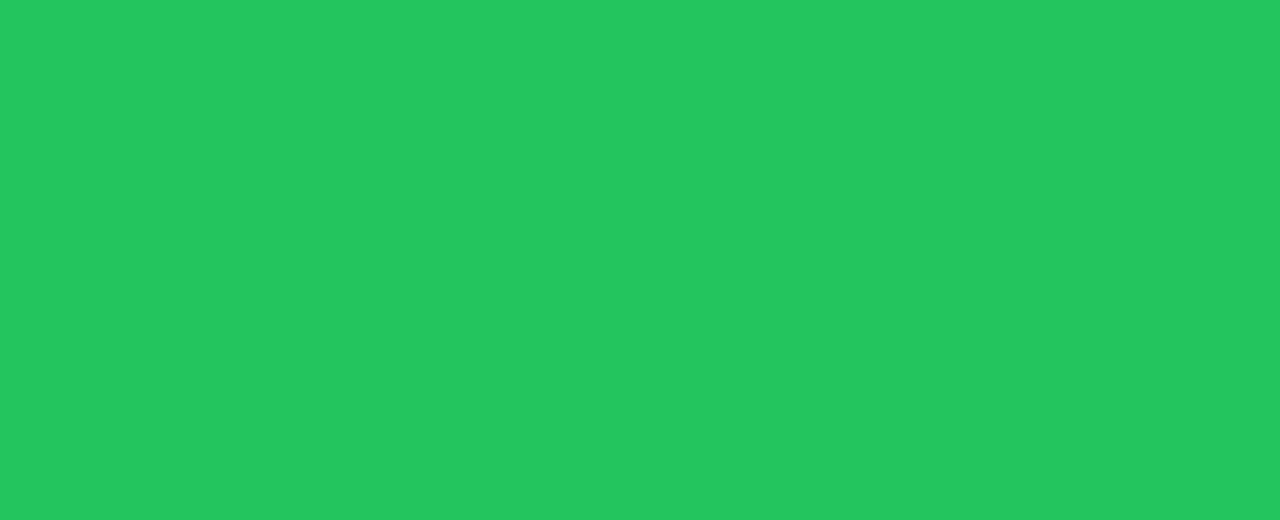
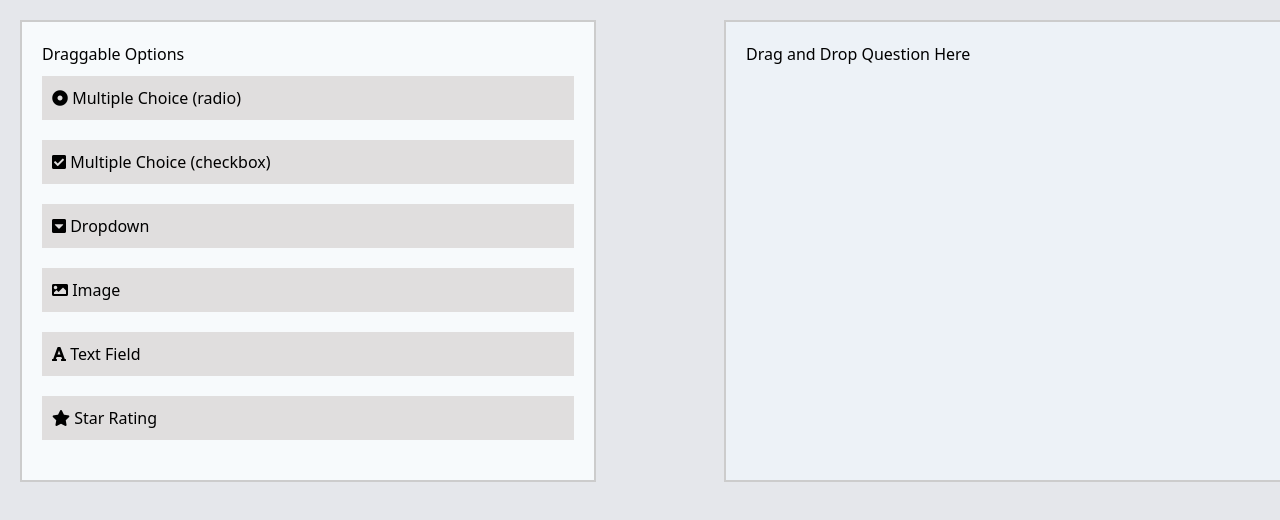
Before and after one commit to abdulkader789/google-form-drag-drop, a website: page index.html in a window 1280 px wide. Drawn offline with Linux system fonts and the light colour scheme.

Commit message:
added drag and drop div and script file

```diff
--- a/index.html
+++ b/index.html
@@ -6,10 +6,132 @@
     <meta name="viewport" content="width=device-width, initial-scale=1.0">
     <title>Document</title>
     <link href="./styles/output.css" rel="stylesheet" />
+    <link href="https://cdnjs.cloudflare.com/ajax/libs/font-awesome/5.15.4/css/all.min.css" rel="stylesheet">
+    <!-- Assuming you have Font Awesome included via CDN -->
+    <style>
+        .container {
+            display: flex;
+            justify-content: space-between;
+            margin: 20px;
+        }
+
+        .drag-container {
+            width: 45%;
+            padding: 20px;
+            border: 2px solid #ccc;
+            background-color: #f7fafc;
+            cursor: pointer;
+        }
+
+        .drag-container h2 {
+            margin-bottom: 10px;
+        }
+
+        .drop-container {
+            width: 45%;
+            padding: 20px;
+            border: 2px solid #ccc;
+            background-color: #edf2f7;
+        }
+
+        .option {
+            display: flex;
+            align-items: center;
+            margin-bottom: 10px;
+
+        }
+
+        .option i {
+            margin-right: 10px;
+        }
+
+        .draggable-option {
+            margin-bottom: 20px;
+            background-color: rgb(224, 222, 222);
+            padding: 10px;
+        }
+    </style>
 </head>
 
-<body class="bg-green-500">
+<body class="bg-gray-200">
+    <div class="container">
+        <div class="drag-container">
+            <h2>Draggable Options</h2>
+            <div class="draggable-option" draggable="true" data-choice="radio">
+                <i class="fas fa-dot-circle"></i>
+                <span>Multiple Choice (radio)</span>
+            </div>
+            <div class="draggable-option" draggable="true" data-choice="checkbox">
+                <i class="fas fa-check-square"></i>
+                <span>Multiple Choice (checkbox)</span>
+            </div>
+            <div class="draggable-option" draggable="true" data-choice="dropdown">
+                <i class="fas fa-caret-square-down"></i>
+                <span>Dropdown</span>
+            </div>
+            <div class="draggable-option" draggable="true" data-choice="image">
+                <i class="fas fa-image"></i>
+                <span>Image</span>
+            </div>
+            <div class="draggable-option" draggable="true" data-choice="text-field">
+                <i class="fas fa-font"></i>
+                <span>Text Field</span>
+            </div>
+            <div class="draggable-option" draggable="true" data-choice="star-rating">
+                <i class="fas fa-star"></i>
+                <span>Star Rating</span>
+            </div>
+        </div>
+        <div class="drop-container">
+            <h2>Drag and Drop Question Here</h2>
+        </div>
+    </div>
 
+    <script>
+        document.addEventListener("DOMContentLoaded", function () {
+            const draggableOptions = document.querySelectorAll(".draggable-option");
+            const dropContainer = document.querySelector(".drop-container");
+
+            draggableOptions.forEach(option => {
+                option.addEventListener("dragstart", function (event) {
+                    event.dataTransfer.setData("text", event.target.innerText);
+                    event.dataTransfer.setData("choice", event.target.getAttribute("data-choice"));
+                });
+            });
+
+            dropContainer.addEventListener("dragover", function (event) {
+                event.preventDefault();
+            });
+
+            dropContainer.addEventListener("drop", function (event) {
+                event.preventDefault();
+                const data = event.dataTransfer.getData("text");
+                const choice = event.dataTransfer.getData("choice");
+                // Handle drop based on the choice
+                console.log("Dropped: " + data + ", Choice: " + choice);
+                // Perform different actions based on the choice
+                if (choice === "radio") {
+                    console.log("Perform action for radio");
+                    // Perform action for radio
+                } else if (choice === "checkbox") {
+                    console.log("Perform action for checkbox");
+                    // Perform action for checkbox
+                } else if (choice === "dropdown") {
+                    console.log("Perform action for dropdown");
+                    // Perform action for dropdown
+                } else if (choice === "image") {
+                    console.log("Perform action for image");
+                    // Perform action for image
+                } else if (choice === "text-field") {
+                    console.log("Perform action for text field");
+                    // Perform action for text field
+                } else if (choice === "star-rating") {
+                    console.log("Perform action for star rating");
+                    // Perform action for star rating
+                }
+            });
+        });
+    </script>
 </body>
 
 </html>
```
Also changed, not shown: styles/output.css.
